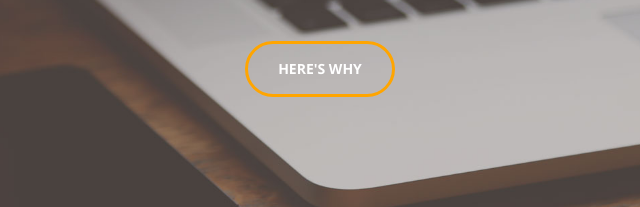
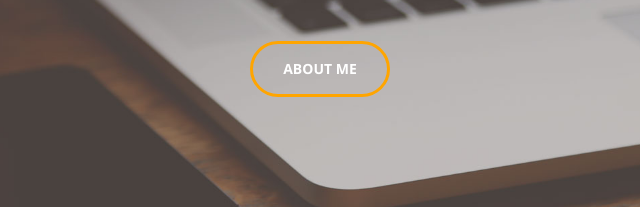
Before and after one commit to tengkiatwong/justinwong, a website: page index.html in a window 1280 px wide. Shown: the part 466-673 px from the top of the page, 320-960 px from the left. Drawn offline with nearby package versions, Linux system fonts and the light colour scheme.

Commit message:
Update index.html

```diff
--- a/index.html
+++ b/index.html
@@ -40,7 +40,7 @@
                 <h1 class="element" style="height:1.5em"></h1>
                 <hr>
                 <p>I'm looking to join an amazing team that is building an amazing product</p>
-                <a href="#about" class="btn btn-primary btn-xl page-scroll find-out">Here's Why</a>
+                <a href="#about" class="btn btn-primary btn-xl page-scroll find-out">About Me</a>
                 <br>
             </div>
         </div>
```
